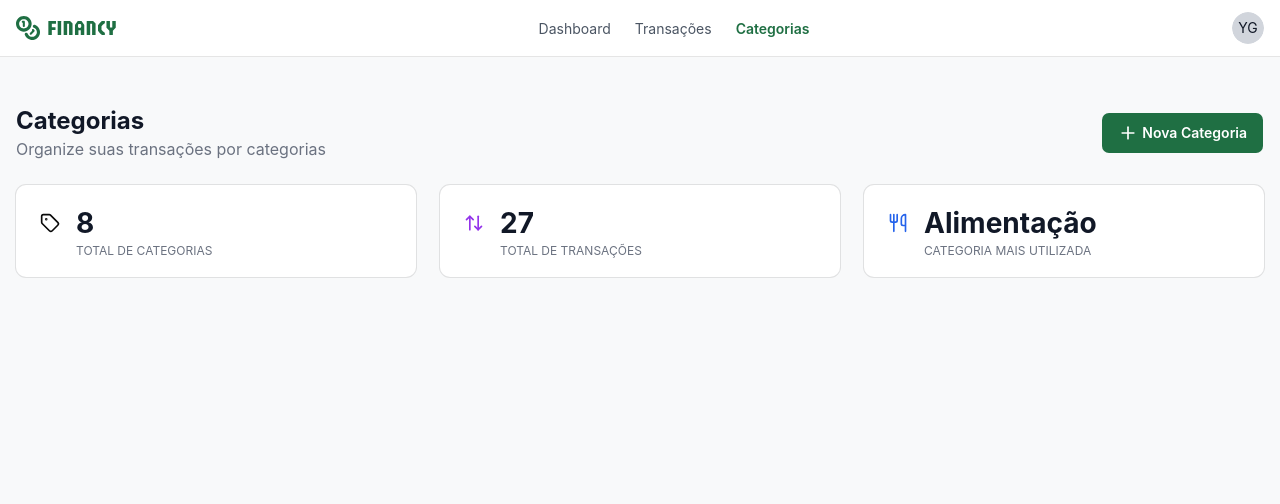
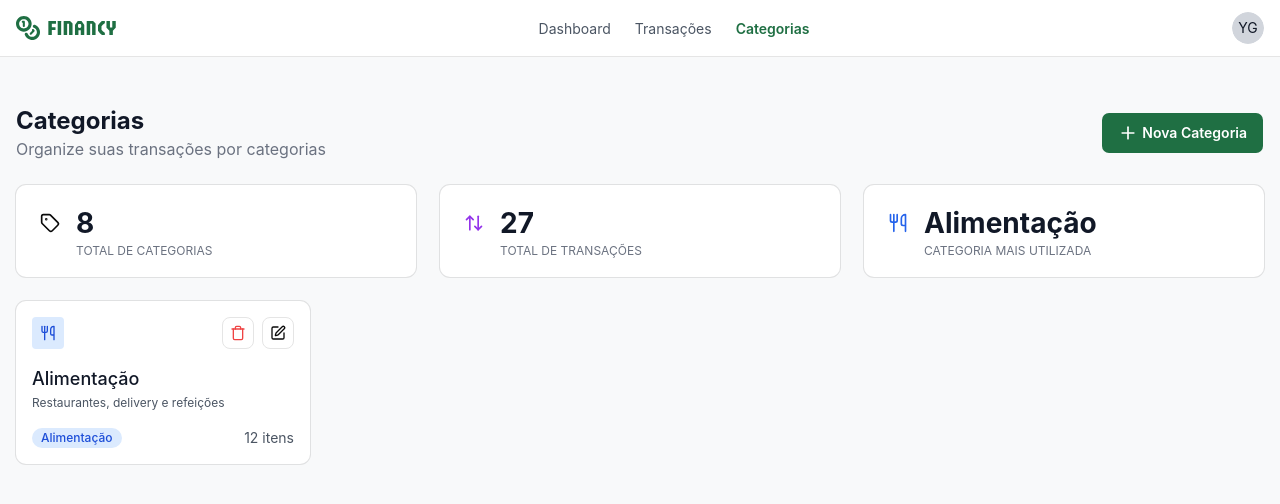
Before and after one commit to combizera/rocketseat-financy, a React (Vite) app in the folder apps/web/: page /categories in a window 1280 px wide. Shown: the top 504 px of the page. Built offline with nearby package versions, Linux system fonts and the light colour scheme.

Commit message:
feat: create component card-category-item

```diff
--- /dev/null
+++ b/apps/web/src/components/categories/category-cards.tsx
@@ -0,0 +1,10 @@
+import CardCategoryItem from "../ui/card-category-item";
+
+export default function CategoryCards() {
+  return (
+    <section className="grid grid-cols-1 md:grid-cols-4 gap-6 w-full">
+      <CardCategoryItem />
+
+    </section>
+  )
+}
--- a/apps/web/src/components/categories/category-widgets.tsx
+++ b/apps/web/src/components/categories/category-widgets.tsx
@@ -3,7 +3,7 @@ import { CardWidget } from "../ui/card-widget";
 
 export default function CategoryWidgets() {
   return (
-    <div className="grid grid-cols-1 sm:grid-cols-3 gap-6 w-full">
+    <section className="grid grid-cols-1 sm:grid-cols-3 gap-6 w-full">
       <CardWidget
         title="8"
         subtitle="Total de Categorias"
@@ -26,6 +26,6 @@ export default function CategoryWidgets() {
         icon={Utensils}
         variant="compact"
       />
-    </ div>
+    </section>
   )
 }
--- /dev/null
+++ b/apps/web/src/components/ui/card-category-item.tsx
@@ -0,0 +1,56 @@
+import { SquarePen, Trash, Utensils } from "lucide-react"
+import { Badge } from "./badge"
+import { Button } from "./button"
+import { Card } from "./card"
+
+export default function CardCategoryItem() {
+  return (
+    <Card className="p-4">
+      {/* HEADER */}
+      <div className="flex justify-between">
+        <div className="bg-blue-light p-2 rounded">
+          <Utensils className="size-4 text-blue-dark" />
+        </div>
+
+        <div className="flex gap-2">
+          <Button
+            variant="outline"
+            size="icon"
+            aria-label="Submit"
+            className="py-3 px-3"
+          >
+            <Trash className="text-[#EF4444]" />
+          </Button>
+
+          <Button
+            variant="outline"
+            size="icon"
+            aria-label="Submit"
+            className="py-3 px-3"
+          >
+            <SquarePen />
+          </Button>
+        </div>
+      </div>
+
+      {/* CONTENT */}
+      <div className="flex flex-col">
+        <h3 className="text-lg font-medium text-gray-800">Alimentação</h3>
+        <p className="text-gray-600 font-sm">
+          Restaurantes, delivery e refeições
+        </p>
+      </div>
+
+      {/* FOOTER */}
+      <div className="flex justify-between">
+        <Badge color="blue">
+          Alimentação
+        </Badge>
+
+        <p className="text-sm text-gray-600">
+          12 itens
+        </p>
+      </div>
+    </Card>
+  )
+}
--- a/apps/web/src/routes/categories.tsx
+++ b/apps/web/src/routes/categories.tsx
@@ -1,4 +1,5 @@
 import { createFileRoute } from "@tanstack/react-router"
+import CategoryCards from "@/components/categories/category-cards"
 import CategoryWidgets from "@/components/categories/category-widgets"
 import PageTitle from "@/components/ui/page-title"
 
@@ -20,6 +21,9 @@ function RouteComponent() {
 
         {/* WIDGETS */}
         <CategoryWidgets />
+
+        {/* CARDS */}
+        <CategoryCards />
       </section>
     </main>
   )
```
